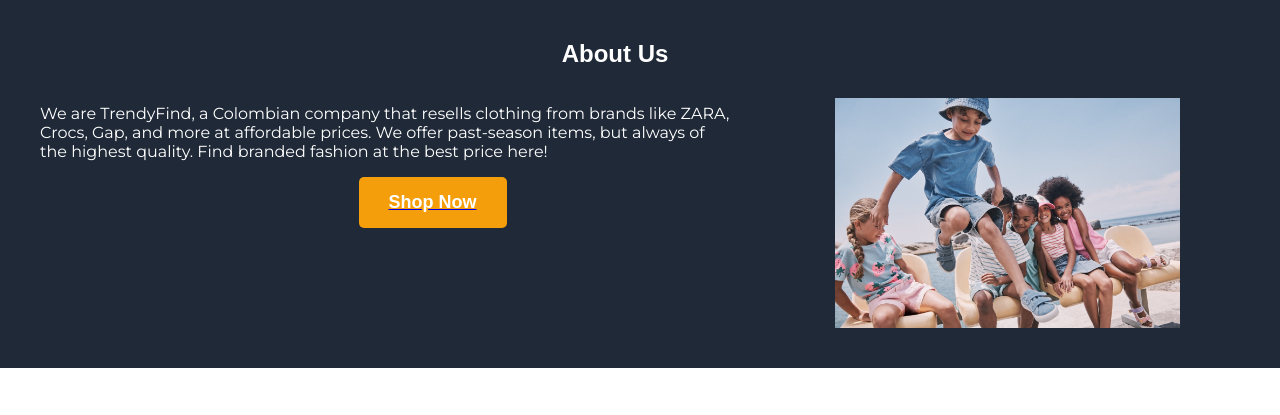
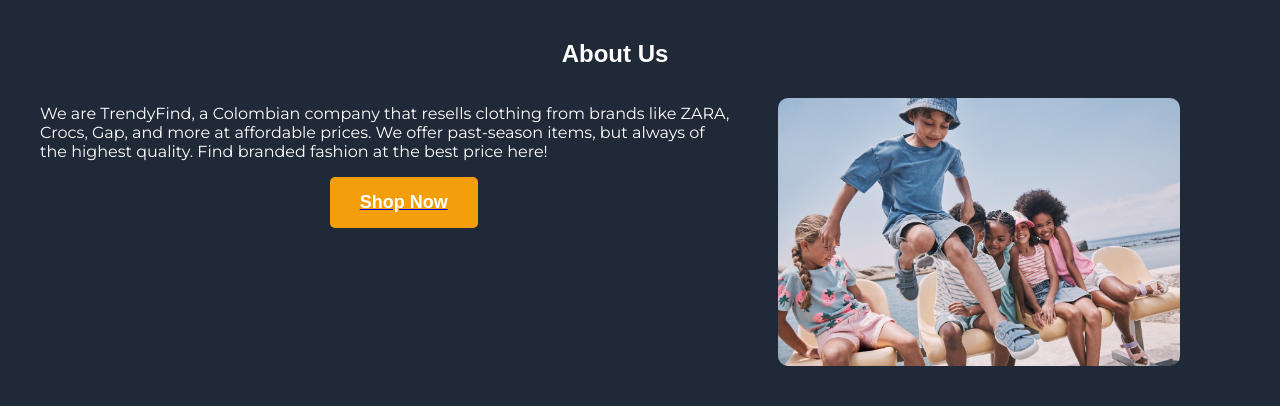
Before and after one commit to juanjoseholguin/Parcial-2, a plain HTML site: page Landing page.html in a window 1280 px wide. Shown: the part 114-529 px from the top of the page. Drawn offline with nearby package versions, Linux system fonts and the light colour scheme; a script that the page names is missing; a web font is replaced by a local one.

Commit message:
bordes redondeados

```diff
--- a/Landing page.css
+++ b/Landing page.css
@@ -51,6 +51,7 @@ nav {
     text-decoration: none;
     color: #fff;
 }
+
 
 nav ul {
     list-style: none;
@@ -299,3 +300,11 @@ h3 {
 p {
     font-family: "Montserrat", sans-serif;
 }
+
+.hero-image {
+    float: right;
+    width: 35%;
+    height: auto;
+    margin: 10px;
+    border-radius: 10px;
+}
```
